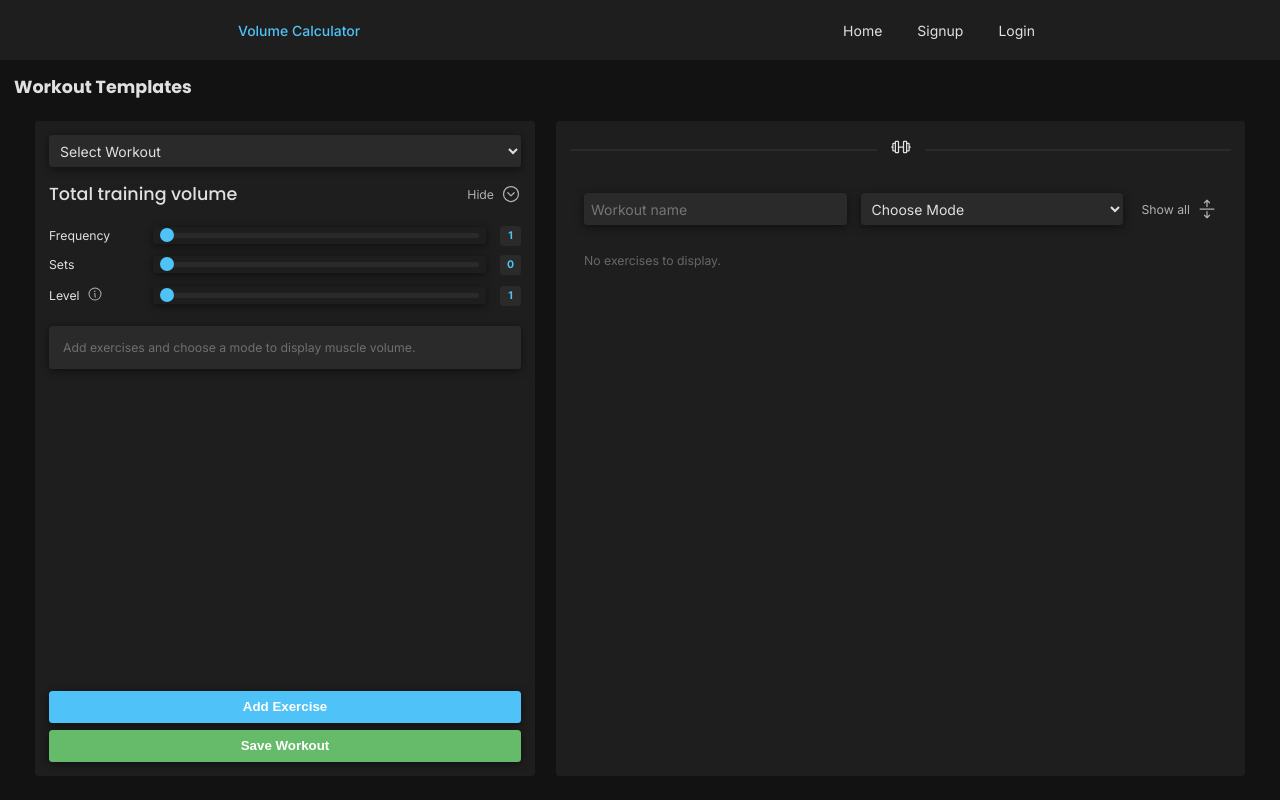
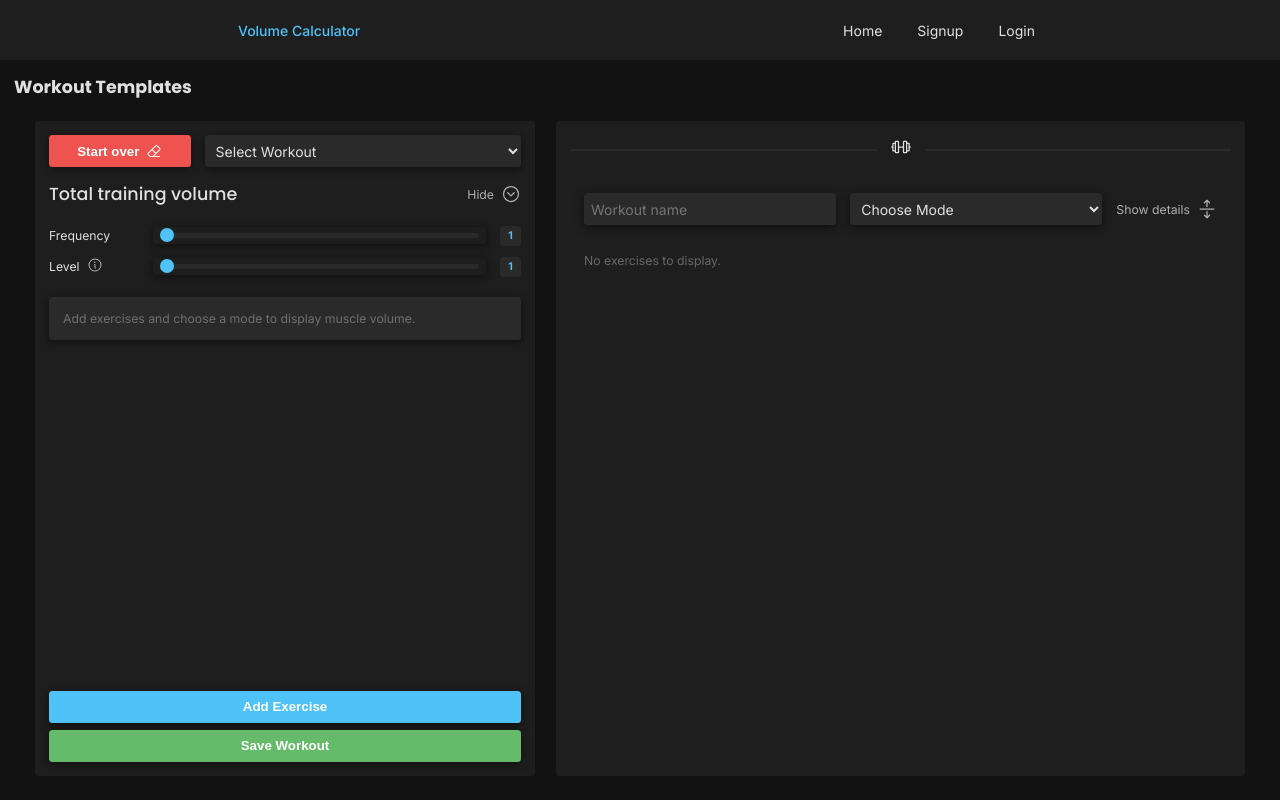
Before and after one commit to sjoerdjansz/volume-calculator, a React (Vite) app: page / in a window 1280 px wide. Built offline with nearby package versions, Linux system fonts and the light colour scheme.

Commit message:
feat - added save and persist to local storage functionality. removed allSets state and usecase

```diff
--- a/src/components/button/Button.jsx
+++ b/src/components/button/Button.jsx
@@ -1,6 +1,14 @@
 import styles from "./Button.module.css";
 
-export function Button({ disabled, label, type, maxWidth, styling, onClick }) {
+export function Button({
+  disabled,
+  label,
+  type,
+  maxWidth,
+  styling,
+  onClick,
+  icon,
+}) {
   return (
     <button
       style={maxWidth ? { maxWidth } : {}}
@@ -9,7 +17,7 @@ export function Button({ disabled, label, type, maxWidth, styling, onClick }) {
       className={`${styles.button} ${styling ? styles[styling] : ""}`}
       onClick={onClick}
     >
-      {label}
+      {label} {icon && icon}
     </button>
   );
 }
--- a/src/components/button/Button.module.css
+++ b/src/components/button/Button.module.css
@@ -10,6 +10,10 @@
   box-shadow: var(--shadow-elevated);
   outline: none;
   height: 2.3rem;
+  display: flex;
+  align-items: center;
+  justify-content: center;
+  gap: 0.5rem;
 }
 
 .primary {
--- a/src/pages/Calculator.jsx
+++ b/src/pages/Calculator.jsx
@@ -18,6 +18,7 @@ import {
   Barbell,
   CaretCircleDown,
   CaretCircleUp,
+  Eraser,
 } from "@phosphor-icons/react";
 import { RangeInput } from "../components/rangeInput/RangeInput.jsx";
 import { AddExerciseModal } from "../components/addExerciseModal/AddExerciseModal.jsx";
@@ -35,9 +36,31 @@ export function Calculator() {
   const [showModal, setShowModal] = useState(false);
   const [workoutExercises, setWorkoutExercises] = useState([]);
   const [workoutName, setWorkoutName] = useState("");
-  const [allSets, setAllSets] = useState(0);
   const [minimizeAllCards, setMinimizeAllCards] = useState(false);
   const [experienceLevel, setExperienceLevel] = useState(1);
+  const [workouts, setWorkouts] = useState(() => {
+    const data = localStorage.getItem("workouts");
+    return data ? JSON.parse(data) : [];
+  });
+
+  useEffect(() => {
+    if (!selectedWorkout) {
+      return;
+    }
+    const matchedWorkout = workouts.find(
+      (workout) => workout.name === selectedWorkout,
+    );
+
+    setWorkoutName(matchedWorkout.name);
+    setWorkoutExercises(matchedWorkout.exercises || []);
+    setTrainingFrequency(Number(matchedWorkout.frequency) || 1);
+    setExperienceLevel(Number(matchedWorkout.level) || 1);
+    setMode(matchedWorkout.mode || "");
+  }, [selectedWorkout, workouts]);
+
+  useEffect(() => {
+    localStorage.setItem("workouts", JSON.stringify(workouts));
+  }, [workouts]);
 
   useEffect(() => {
     if (!mode) {
@@ -64,17 +87,6 @@ export function Calculator() {
     setTotalMuscleVolume(totalMuscleVolumesWithColors);
     setSingleExerciseVolumes(singleExercises);
   }, [experienceLevel, mode, workoutExercises, trainingFrequency]);
-
-  useEffect(() => {
-    setWorkoutExercises((prevState) => {
-      return prevState.map((exercise) => {
-        return {
-          ...exercise,
-          sets: allSets,
-        };
-      });
-    });
-  }, [allSets]);
 
   function handleAddExercise(exercise) {
     const sanitizedExercise = exercise.trim().toLowerCase();
@@ -103,9 +115,43 @@ export function Calculator() {
       ...prevState,
       {
         ...match,
-        sets: allSets,
+        sets: 3,
       },
     ]);
+  }
+
+  function handleSaveWorkout() {
+    const newWorkout = {
+      name: workoutName || `Workout-${Date.now()}`,
+      exercises: workoutExercises,
+      frequency: Number(trainingFrequency),
+      level: Number(experienceLevel),
+      mode,
+    };
+
+    setWorkouts((prev) => {
+      // als we workout hebben geselecteerd, updaten we die
+      if (selectedWorkout) {
+        return prev.map((w) =>
+          w.name === selectedWorkout ? { ...w, ...newWorkout } : w,
+        );
+      }
+
+      setSelectedWorkout(workoutName);
+      // geen nieuwe? dan nieuwe workout toevoegen
+      return [...prev, newWorkout];
+    });
+  }
+
+  function handleStartOver() {
+    localStorage.removeItem("workouts");
+    setWorkouts([]);
+    setSelectedWorkout("");
+    setWorkoutName("");
+    setWorkoutExercises([]);
+    setTrainingFrequency(1);
+    setExperienceLevel(1);
+    setMode("");
   }
 
   function handleRemoveExercise(exercise) {
@@ -167,12 +213,21 @@ export function Calculator() {
         )}
         <aside>
           <div className={styles["workouts__new-workout-container"]}>
+            <Button
+              type="button"
+              maxWidth="30%"
+              styling="error"
+              label="Start over"
+              onClick={handleStartOver}
+              icon={<Eraser size={16} />}
+            />
+
             <InputWrapper maxWidth="100%">
               <SelectInput
                 id="workouts"
                 name="Select workout"
                 hasLabel={false}
-                options={WORKOUT_SELECT_OPTIONS}
+                options={workouts.map((workout) => workout.name)}
                 placeholder="Select workout"
                 onChange={(e) => {
                   setSelectedWorkout(e.target.value);
@@ -210,19 +265,7 @@ export function Calculator() {
                   }}
                 />
               </InputWrapper>
-              <InputWrapper maxWidth="100%" direction="row">
-                <RangeInput
-                  name="Sets"
-                  id="all-sets"
-                  hasLabel={true}
-                  min="0"
-                  max="10"
-                  value={allSets}
-                  onChange={(e) => {
-                    setAllSets(e.target.value);
-                  }}
-                />
-              </InputWrapper>
+
               <InputWrapper maxWidth="100%" direction="row">
                 <RangeInput
                   name="Level"
@@ -301,6 +344,7 @@ export function Calculator() {
               disabled={false}
               label="Save Workout"
               styling="success"
+              onClick={handleSaveWorkout}
             />
           </div>
         </aside>
@@ -341,12 +385,12 @@ export function Calculator() {
             <div className={styles["workouts__minimize-wrapper"]}>
               {minimizeAllCards ? (
                 <span onClick={() => setMinimizeAllCards(!minimizeAllCards)}>
-                  Hide all
+                  Hide details
                   <ArrowsInLineVertical size={20} />
                 </span>
               ) : (
                 <span onClick={() => setMinimizeAllCards(!minimizeAllCards)}>
-                  Show all <ArrowsOutLineVertical size={20} />
+                  Show details <ArrowsOutLineVertical size={20} />
                 </span>
               )}
             </div>
--- a/src/pages/Calculator.module.css
+++ b/src/pages/Calculator.module.css
@@ -158,7 +158,7 @@ aside {
   font-size: var(--font-size-small);
   justify-content: flex-end;
   white-space: nowrap;
-  flex-basis: 80px;
+  flex-basis: 100px;
 }
 
 .workouts__minimize-wrapper > span {
```
